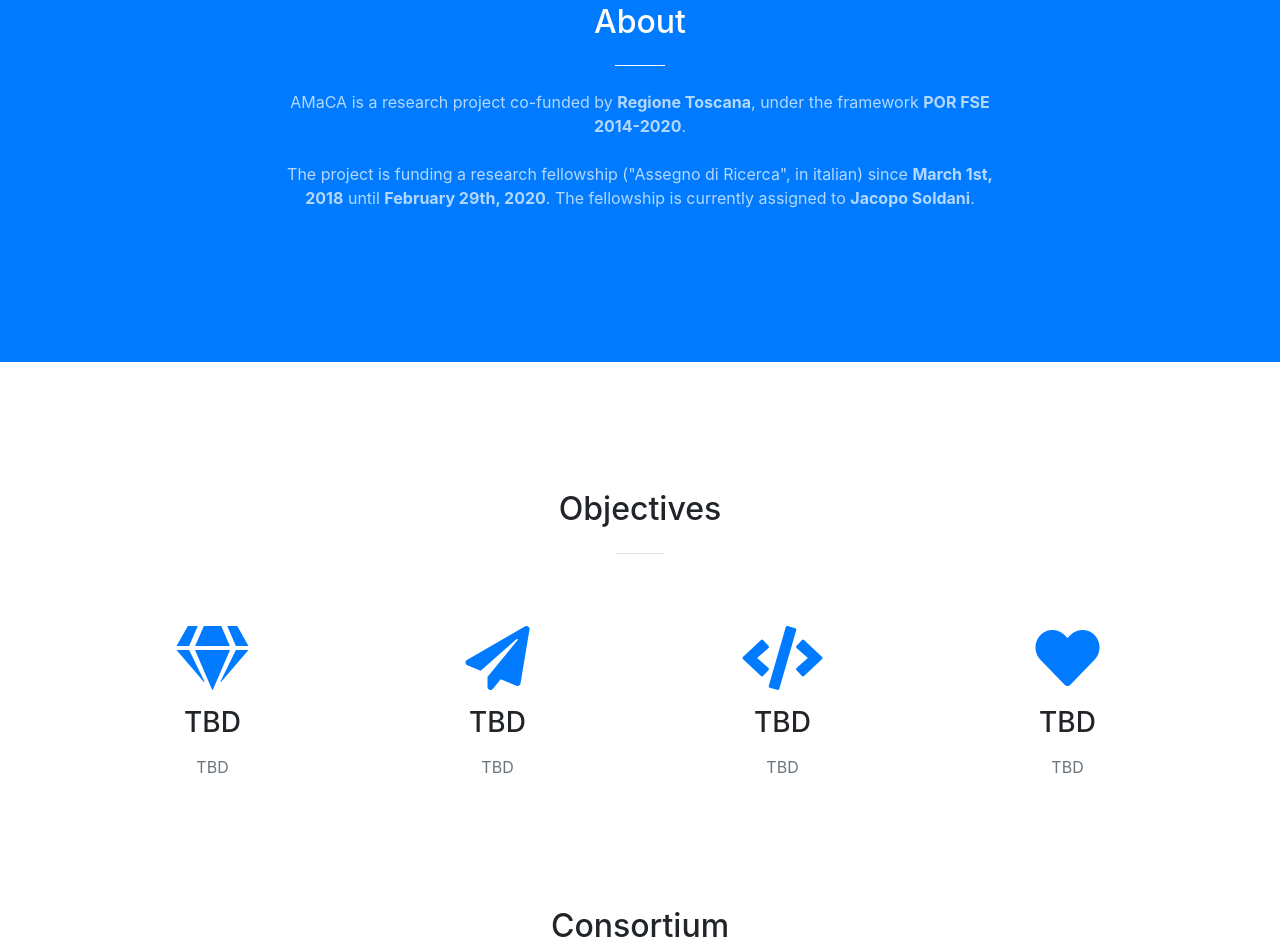
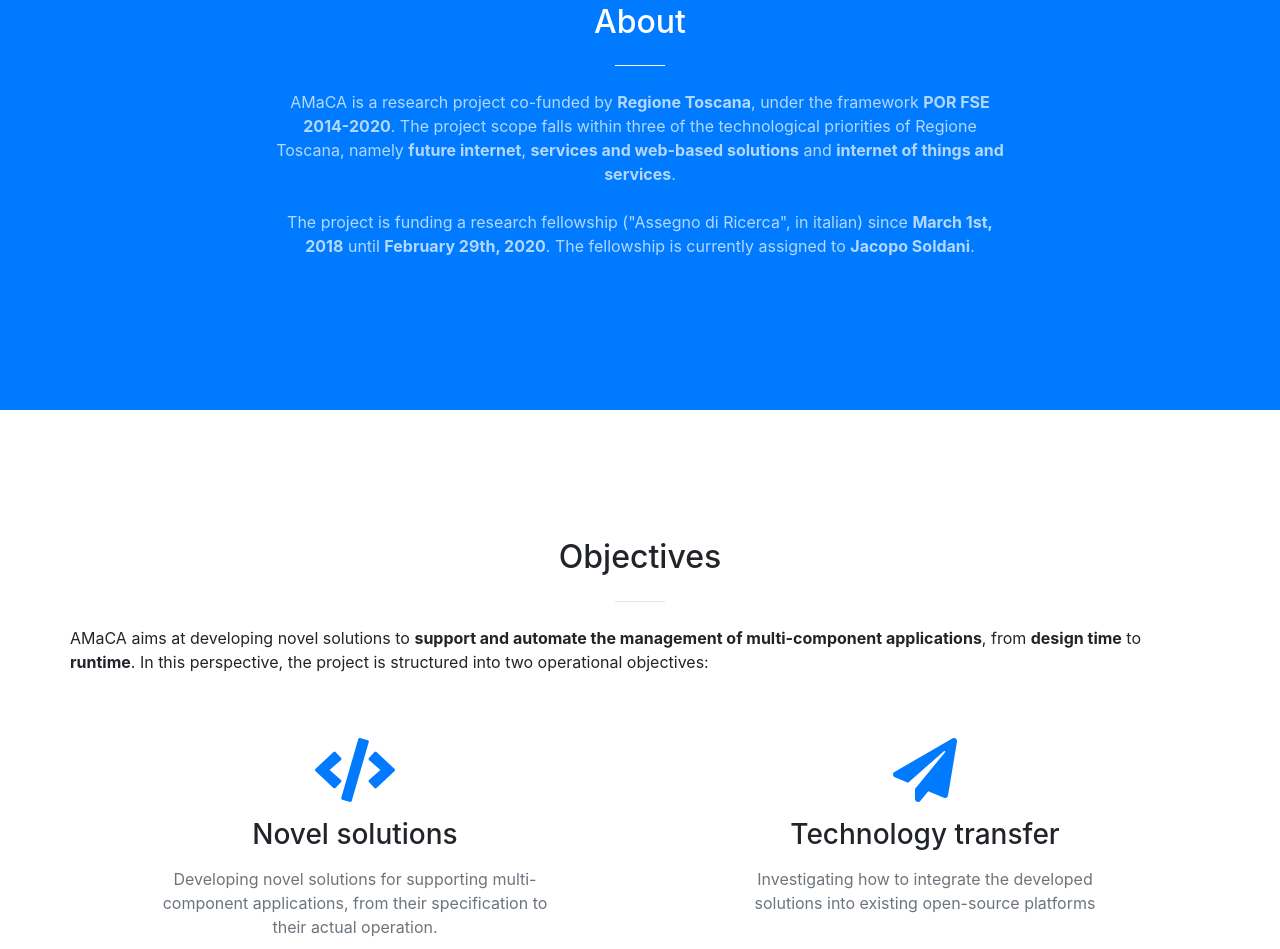
Before and after one commit to di-unipi-socc/AMaCA, a website with bundled scripts: page index.html in a window 1280 px wide. Shown: the part 925-1874 px from the top of the page. Built offline with nearby package versions, Linux system fonts and the light colour scheme.

Commit message:
objectives filled

```diff
--- a/index.html
+++ b/index.html
@@ -80,7 +80,7 @@
             <hr class="light my-4">
             <p class="text-faded mb-4">
 				AMaCA is a research project co-funded by <strong>Regione Toscana</strong>, under the framework <strong>POR FSE 2014-2020</strong>.
-			</p>
+				The project scope falls within three of the technological priorities of Regione Toscana, namely <strong>future internet</strong>, <strong>services and web-based solutions</strong> and <strong>internet of things and services</strong>.
             <p class="text-faded mb-4">
 				The project is funding a research fellowship ("Assegno di Ricerca", in italian) since <strong>March 1st, 2018</strong> until <strong>February 29th, 2020</strong>.
 				The fellowship is currently assigned to <a href="http://pages.di.unipi.it/soldani"><strong class="text-faded mb-4">Jacopo Soldani</strong></a>.
@@ -99,34 +99,28 @@
           </div>
         </div>
       </div>
+	  <div class="container">
+        <div class="row">
+			<p>
+			AMaCA aims at developing novel solutions to <strong>support and automate the management of multi-component applications</strong>, from <strong>design time</strong> to <strong>runtime</strong>.
+			In this perspective, the project is structured into two operational objectives:
+			</p>
+        </div>
+      </div>
       <div class="container">
         <div class="row">
-          <div class="col-lg-3 col-md-6 text-center">
+          <div class="col-lg-6 col-md-6 text-center">
             <div class="service-box mt-5 mx-auto">
-              <i class="fas fa-4x fa-gem text-primary mb-3 sr-icon-1"></i>
-              <h3 class="mb-3">TBD</h3>
-              <p class="text-muted mb-0">TBD</p>
+              <i class="fas fa-4x fa-code text-primary mb-3"></i>
+              <h3 class="mb-3">Novel solutions</h3>
+              <p class="text-muted mb-0">Developing novel solutions for supporting multi-component applications, from their specification to their actual operation.</p>
             </div>
           </div>
-          <div class="col-lg-3 col-md-6 text-center">
+          <div class="col-lg-6 col-md-6 text-center">
             <div class="service-box mt-5 mx-auto">
-              <i class="fas fa-4x fa-paper-plane text-primary mb-3 sr-icon-2"></i>
-              <h3 class="mb-3">TBD</h3>
-              <p class="text-muted mb-0">TBD</p>
-            </div>
-          </div>
-          <div class="col-lg-3 col-md-6 text-center">
-            <div class="service-box mt-5 mx-auto">
-              <i class="fas fa-4x fa-code text-primary mb-3 sr-icon-3"></i>
-              <h3 class="mb-3">TBD</h3>
-              <p class="text-muted mb-0">TBD</p>
-            </div>
-          </div>
-          <div class="col-lg-3 col-md-6 text-center">
-            <div class="service-box mt-5 mx-auto">
-              <i class="fas fa-4x fa-heart text-primary mb-3 sr-icon-4"></i>
-              <h3 class="mb-3">TBD</h3>
-              <p class="text-muted mb-0">TBD</p>
+              <i class="fas fa-4x fa-paper-plane text-primary mb-3"></i>
+              <h3 class="mb-3">Technology transfer</h3>
+              <p class="text-muted mb-0">Investigating how to integrate the developed solutions into existing open-source platforms</p>
             </div>
           </div>
         </div>
```
